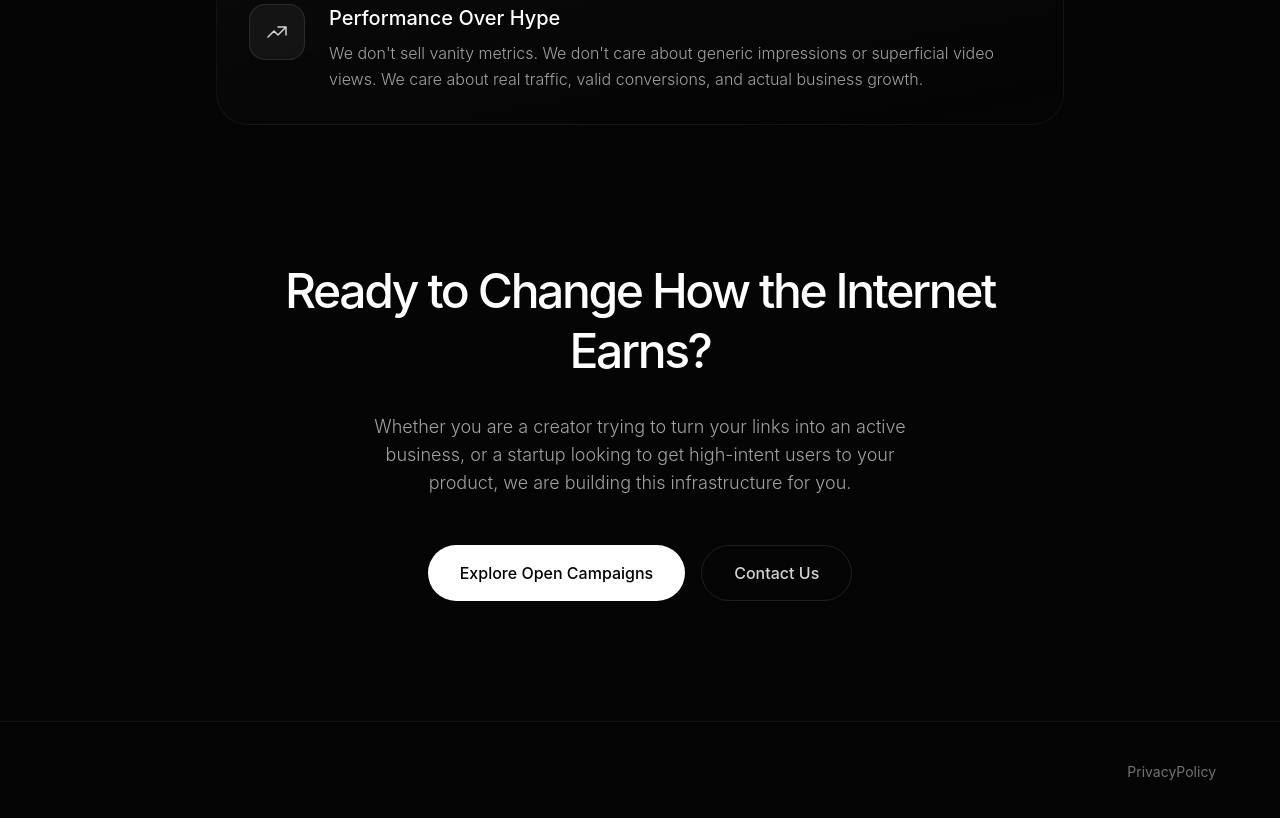
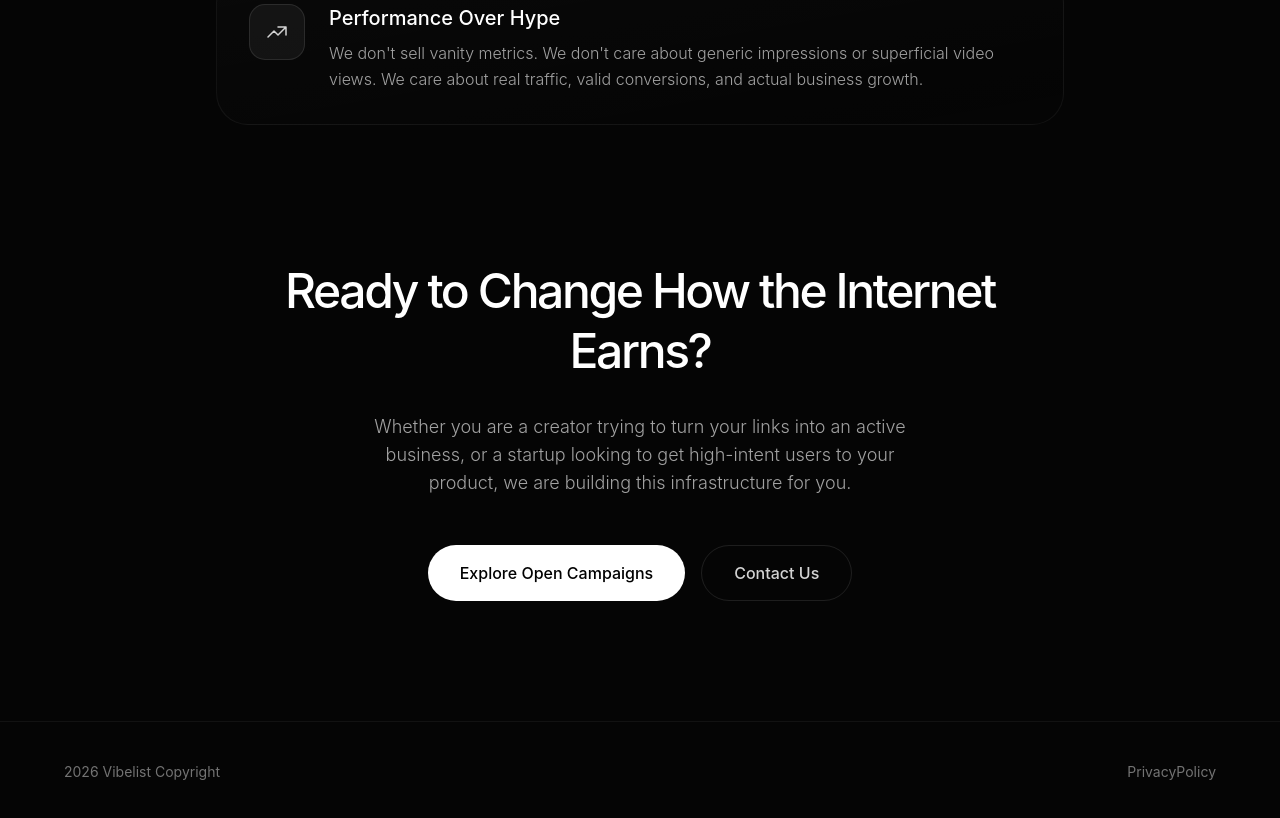
Before and after one commit to deeptinirmalya/validator-stp, a React (Vite) app: page /about in a window 1280 px wide. Shown: the part 2402-3220 px from the top of the page. Built offline with nearby package versions, Linux system fonts and the light colour scheme.

Commit message:
same theme changed

```diff
--- a/src/components/Footer.jsx
+++ b/src/components/Footer.jsx
@@ -1,8 +1,7 @@
 import React from 'react';
 import { Link } from 'react-router-dom';
 import { useTranslation } from 'react-i18next';
-import PrivacyPolicy from './c:/Users/rudra/validator-stp/src/PrivacyPolicy';
-
+// import PrivacyPolicy from './c:/Users/rudra/validator-stp/src/PrivacyPolicy';
 const Footer = () => {
   const { t } = useTranslation();
   const currentYear = new Date().getFullYear();
@@ -11,7 +10,7 @@ const Footer = () => {
     <footer className="w-full border-t border-white/5 py-10 px-6 z-20 relative bg-[#050505]">
       <div className="max-w-6xl mx-auto flex flex-col md:flex-row items-center justify-between gap-6">
         <div className="text-neutral-500 text-sm">
-
+          2026 Vibelist Copyright
         </div>
         <div className="flex gap-6">
           <Link to="/privacy" className="text-sm text-neutral-500 hover:text-white transition-colors">PrivacyPolicy
```
